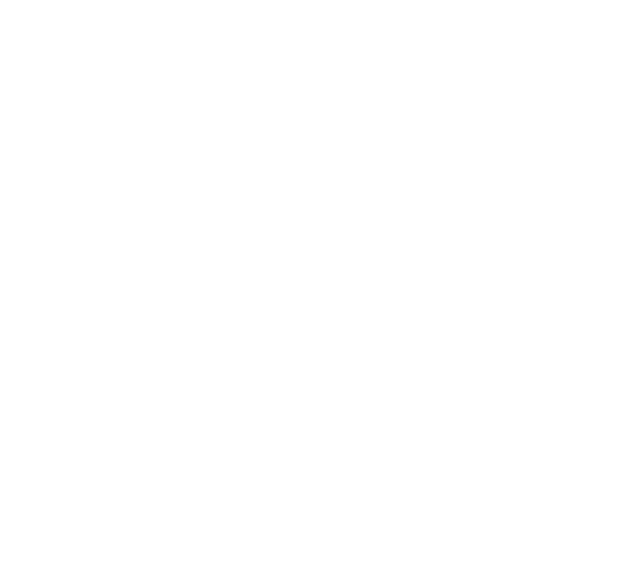
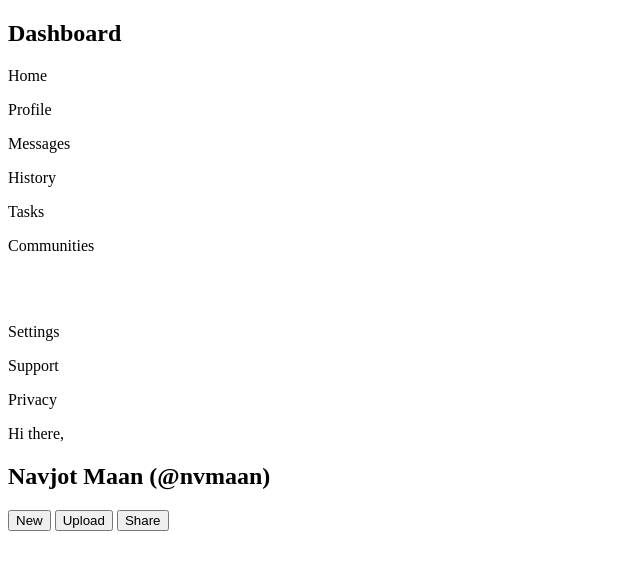
Before and after one commit to navjotmaan/Admin-Dashboard, a plain HTML site: page index.html in a window 1280 px wide. Shown: the whole page, without its empty margins (0-640 px from the left). Drawn offline with Linux system fonts and the light colour scheme.

Commit message:
created a sidebar and name section

```diff
--- a/index.html
+++ b/index.html
@@ -7,6 +7,29 @@
     <link rel="stylesheet" href="style.css">
 </head>
 <body>
+    <div class="dashboard">
+        <section id="sidebar">
+            <h1>Dashboard</h1>
 
+            <p>Home</p>
+            <p>Profile</p>
+            <p>Messages</p>
+            <p>History</p>
+            <p>Tasks</p>
+            <p>Communities</p>
+            <br><br>
+            <p>Settings</p>
+            <p>Support</p>
+            <p>Privacy</p>
+        </section>
+
+        <div id="name-info">
+            <p>Hi there,</p>
+            <h2>Navjot Maan (@nvmaan)</h2>
+            <button>New</button>
+            <button>Upload</button>
+            <button>Share</button>
+        </div>
+    </div>
 </body>
 </html>
```
